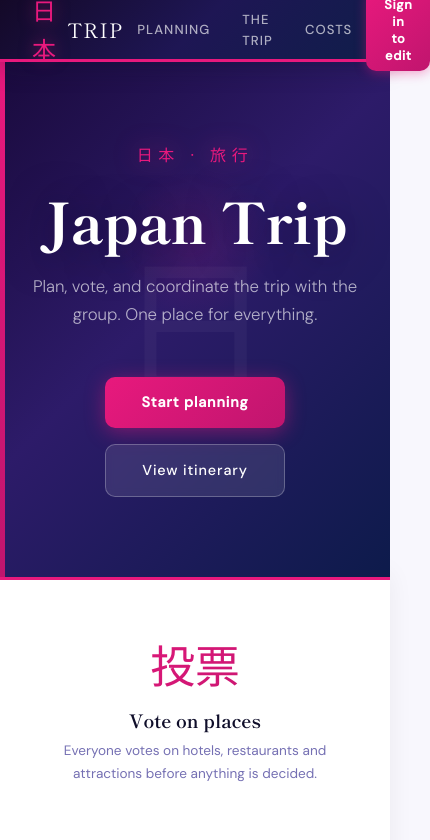
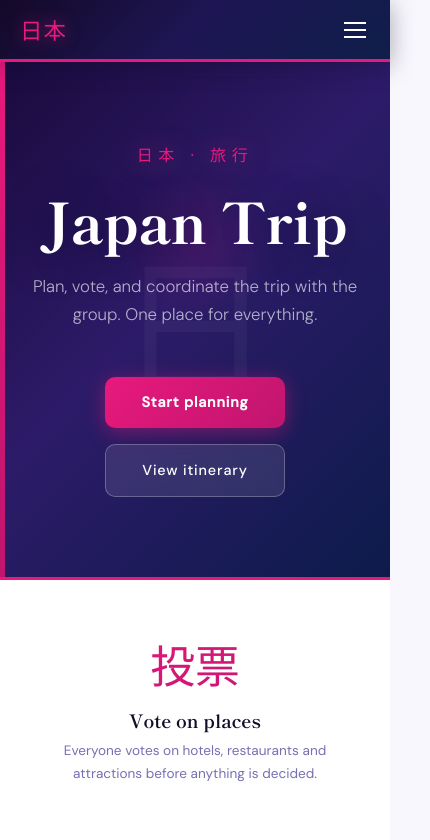
Before and after one commit to SteenSneeze/Japan, a React (Vite) app in the folder client/: page / in a window 390 px wide. Shown: the top 840 px of the page, 430 px wide, since content can reach past the window. Built offline with nearby package versions, Linux system fonts and the light colour scheme; the HTML template or start-up script is replaced by a standard one.

Commit message:
Added mobile support

```diff
--- a/client/src/components/Nav.jsx
+++ b/client/src/components/Nav.jsx
@@ -1,144 +1,118 @@
 import { Link, useLocation } from 'react-router-dom';
 import { useAuth } from '../hooks/useAuth';
+import { useMobile } from '../hooks/useMobile';
 import { useState } from 'react';
 import LoginModal from './LoginModal';
 
-const styles = {
-  nav: {
-    background: 'var(--grad-nav)',
-    borderBottom: '3px solid var(--red)',
-    padding: '0 2rem',
-    display: 'flex',
-    alignItems: 'center',
-    justifyContent: 'space-between',
-    height: '62px',
-    position: 'sticky',
-    top: 0,
-    zIndex: 100,
-    boxShadow: '0 4px 24px rgba(15,14,42,0.35)'
-  },
-  logo: {
-    fontFamily: 'var(--font-display)',
-    fontSize: '1.25rem',
-    color: 'white',
-    letterSpacing: '0.06em',
-    display: 'flex',
-    alignItems: 'center',
-    gap: '10px'
-  },
-  kanji: {
-    color: 'var(--red)',
-    fontSize: '1.5rem',
-    filter: 'drop-shadow(0 0 8px rgba(232,25,125,0.5))'
-  },
-  links: {
-    display: 'flex',
-    gap: '0.25rem',
-    alignItems: 'center'
-  },
-  link: {
-    color: 'rgba(255,255,255,0.65)',
-    fontFamily: 'var(--font-body)',
-    fontSize: '0.82rem',
-    fontWeight: 500,
-    letterSpacing: '0.08em',
-    textTransform: 'uppercase',
-    transition: 'color 0.15s',
-    textDecoration: 'none',
-    padding: '6px 14px',
-    borderRadius: 'var(--radius)'
-  },
-  linkActive: {
-    color: 'white',
-    background: 'rgba(232,25,125,0.2)'
-  },
-  right: {
-    display: 'flex',
-    alignItems: 'center',
-    gap: '1rem'
-  },
-  avatar: {
-    width: '34px',
-    height: '34px',
-    borderRadius: '50%',
-    display: 'flex',
-    alignItems: 'center',
-    justifyContent: 'center',
-    fontWeight: 600,
-    fontSize: '12px',
-    color: 'white',
-    cursor: 'default',
-    boxShadow: '0 0 0 2px rgba(255,255,255,0.2)'
-  },
-  loginBtn: {
-    background: 'var(--grad-accent)',
-    border: 'none',
-    color: 'white',
-    padding: '7px 18px',
-    borderRadius: 'var(--radius)',
-    fontSize: '0.8rem',
-    fontWeight: 600,
-    letterSpacing: '0.05em',
-    cursor: 'pointer',
-    transition: 'opacity 0.15s, transform 0.15s',
-    fontFamily: 'var(--font-body)',
-    boxShadow: '0 2px 12px rgba(232,25,125,0.4)'
-  },
-  logoutBtn: {
-    background: 'transparent',
-    border: '1px solid rgba(255,255,255,0.2)',
-    color: 'rgba(255,255,255,0.6)',
-    fontSize: '0.75rem',
-    cursor: 'pointer',
-    letterSpacing: '0.06em',
-    textTransform: 'uppercase',
-    fontFamily: 'var(--font-body)',
-    padding: '5px 12px',
-    borderRadius: 'var(--radius)'
-  }
-};
+const NAV_LINKS = [
+  { to: '/plan',      label: 'Planning',  icon: '🗺' },
+  { to: '/trip',      label: 'The Trip',  icon: '📅' },
+  { to: '/logistics', label: 'Costs',     icon: '💴' },
+];
 
 export default function Nav() {
   const { user, logout } = useAuth();
   const loc = useLocation();
+  const isMobile = useMobile();
   const [showLogin, setShowLogin] = useState(false);
+  const [menuOpen, setMenuOpen] = useState(false);
 
-  const linkStyle = (path) => ({
-    ...styles.link,
-    ...(loc.pathname.startsWith(path) ? styles.linkActive : {}),
-    display: 'inline-block'
-  });
+  const isActive = (path) => loc.pathname.startsWith(path);
 
   return (
     <>
-      <nav style={styles.nav}>
-        <div style={styles.logo}>
-          <span style={styles.kanji}>日本</span>
-          <span>TRIP</span>
-        </div>
-        <div style={styles.links}>
-          <Link to="/plan" style={linkStyle('/plan')}>Planning</Link>
-          <Link to="/trip" style={linkStyle('/trip')}>The Trip</Link>
-          <Link to="/logistics" style={linkStyle('/logistics')}>Costs</Link>
-        </div>
-        <div style={styles.right}>
+      <nav style={{
+        background: 'var(--grad-nav)', borderBottom: '3px solid var(--red)',
+        padding: '0 1.25rem', display: 'flex', alignItems: 'center', justifyContent: 'space-between',
+        height: '62px', position: 'sticky', top: 0, zIndex: 200,
+        boxShadow: '0 4px 24px rgba(15,14,42,0.35)'
+      }}>
+        {/* Logo */}
+        <Link to="/" style={{ fontFamily: 'var(--font-display)', fontSize: '1.2rem', color: 'white', letterSpacing: '0.06em', display: 'flex', alignItems: 'center', gap: '10px', textDecoration: 'none' }}>
+          <span style={{ color: 'var(--red)', fontSize: '1.4rem', filter: 'drop-shadow(0 0 8px rgba(232,25,125,0.5))' }}>日本</span>
+          {!isMobile && <span>TRIP</span>}
+        </Link>
+
+        {/* Desktop links */}
+        {!isMobile && (
+          <div style={{ display: 'flex', gap: '0.25rem', alignItems: 'center' }}>
+            {NAV_LINKS.map(({ to, label }) => (
+              <Link key={to} to={to} style={{
+                color: isActive(to) ? 'white' : 'rgba(255,255,255,0.65)',
+                fontFamily: 'var(--font-body)', fontSize: '0.82rem', fontWeight: 500,
+                letterSpacing: '0.08em', textTransform: 'uppercase', textDecoration: 'none',
+                padding: '6px 14px', borderRadius: 'var(--radius)', transition: 'color 0.15s',
+                background: isActive(to) ? 'rgba(232,25,125,0.2)' : 'transparent'
+              }}>{label}</Link>
+            ))}
+          </div>
+        )}
+
+        {/* Right side */}
+        <div style={{ display: 'flex', alignItems: 'center', gap: '0.75rem' }}>
           {user ? (
             <>
-              <div
-                style={{ ...styles.avatar, background: user.avatar_color }}
-                title={user.display_name}
-              >
+              <div style={{ width: '34px', height: '34px', borderRadius: '50%', background: user.avatar_color, display: 'flex', alignItems: 'center', justifyContent: 'center', fontWeight: 600, fontSize: '12px', color: 'white', boxShadow: '0 0 0 2px rgba(255,255,255,0.2)' }} title={user.display_name}>
                 {user.display_name.slice(0,2).toUpperCase()}
               </div>
-              <button style={styles.logoutBtn} onClick={logout}>Sign out</button>
+              {!isMobile && (
+                <button onClick={logout} style={{ background: 'transparent', border: '1px solid rgba(255,255,255,0.2)', color: 'rgba(255,255,255,0.6)', fontSize: '0.75rem', cursor: 'pointer', letterSpacing: '0.06em', textTransform: 'uppercase', fontFamily: 'var(--font-body)', padding: '5px 12px', borderRadius: 'var(--radius)' }}>
+                  Sign out
+                </button>
+              )}
             </>
           ) : (
-            <button style={styles.loginBtn} onClick={() => setShowLogin(true)}>
-              Sign in to edit
+            !isMobile && (
+              <button onClick={() => setShowLogin(true)} style={{ background: 'var(--grad-accent)', border: 'none', color: 'white', padding: '7px 18px', borderRadius: 'var(--radius)', fontSize: '0.8rem', fontWeight: 600, cursor: 'pointer', fontFamily: 'var(--font-body)', boxShadow: '0 2px 12px rgba(232,25,125,0.4)' }}>
+                Sign in to edit
+              </button>
+            )
+          )}
+
+          {/* Hamburger */}
+          {isMobile && (
+            <button onClick={() => setMenuOpen(o => !o)} style={{ display: 'flex', flexDirection: 'column', gap: '5px', background: 'none', border: 'none', cursor: 'pointer', padding: '4px', marginLeft: '4px' }}>
+              <span style={{ display: 'block', width: '22px', height: '2px', background: menuOpen ? 'var(--red)' : 'white', transition: 'all 0.2s', transform: menuOpen ? 'rotate(45deg) translate(5px, 5px)' : 'none' }} />
+              <span style={{ display: 'block', width: '22px', height: '2px', background: 'white', transition: 'all 0.2s', opacity: menuOpen ? 0 : 1 }} />
+              <span style={{ display: 'block', width: '22px', height: '2px', background: menuOpen ? 'var(--red)' : 'white', transition: 'all 0.2s', transform: menuOpen ? 'rotate(-45deg) translate(5px, -5px)' : 'none' }} />
             </button>
           )}
         </div>
       </nav>
+
+      {/* Mobile menu drawer */}
+      {isMobile && menuOpen && (
+        <div style={{ position: 'fixed', top: '65px', left: 0, right: 0, background: 'var(--grad-nav)', borderBottom: '3px solid var(--red)', zIndex: 199, boxShadow: '0 8px 32px rgba(15,14,42,0.5)', padding: '0.5rem 0' }}>
+          {NAV_LINKS.map(({ to, label, icon }) => (
+            <Link key={to} to={to} onClick={() => setMenuOpen(false)} style={{
+              display: 'flex', alignItems: 'center', gap: '12px',
+              padding: '14px 1.5rem',
+              color: isActive(to) ? 'white' : 'rgba(255,255,255,0.75)',
+              textDecoration: 'none', fontFamily: 'var(--font-body)', fontSize: '1rem', fontWeight: 500,
+              background: isActive(to) ? 'rgba(232,25,125,0.15)' : 'transparent',
+              borderLeft: isActive(to) ? '3px solid var(--red)' : '3px solid transparent',
+            }}>
+              <span style={{ fontSize: '1.2rem' }}>{icon}</span>
+              {label}
+            </Link>
+          ))}
+          <div style={{ borderTop: '1px solid rgba(255,255,255,0.1)', margin: '0.5rem 0', padding: '0.75rem 1.5rem', display: 'flex', alignItems: 'center', justifyContent: 'space-between' }}>
+            {user ? (
+              <>
+                <span style={{ color: 'rgba(255,255,255,0.7)', fontSize: '0.9rem' }}>{user.display_name}</span>
+                <button onClick={() => { logout(); setMenuOpen(false); }} style={{ background: 'rgba(255,255,255,0.1)', border: '1px solid rgba(255,255,255,0.2)', color: 'rgba(255,255,255,0.7)', fontSize: '0.8rem', cursor: 'pointer', fontFamily: 'var(--font-body)', padding: '6px 14px', borderRadius: 'var(--radius)' }}>
+                  Sign out
+                </button>
+              </>
+            ) : (
+              <button onClick={() => { setShowLogin(true); setMenuOpen(false); }} style={{ width: '100%', background: 'var(--grad-accent)', border: 'none', color: 'white', padding: '10px', borderRadius: 'var(--radius)', fontSize: '0.9rem', fontWeight: 600, cursor: 'pointer', fontFamily: 'var(--font-body)' }}>
+                Sign in to edit
+              </button>
+            )}
+          </div>
+        </div>
+      )}
+
       {showLogin && <LoginModal onClose={() => setShowLogin(false)} />}
     </>
   );
--- a/client/src/components/PlaceCard.jsx
+++ b/client/src/components/PlaceCard.jsx
@@ -20,14 +20,14 @@ const CATEGORY_COLORS = {
 
 const STATUS_LABELS = {
   considering: 'Considering',
-  shortlisted: 'Shortlisted',
+  going: 'Going',
   booked: 'Booked',
   rejected: 'Rejected'
 };
 
 const STATUS_COLORS = {
   considering: '#888780',
-  shortlisted: '#BA7517',
+  going: '#BA7517',
   booked: '#3B6D11',
   rejected: '#A32D2D'
 };
--- /dev/null
+++ b/client/src/hooks/useMobile.js
@@ -0,0 +1,11 @@
+import { useState, useEffect } from 'react';
+
+export function useMobile(breakpoint = 768) {
+  const [isMobile, setIsMobile] = useState(() => window.innerWidth < breakpoint);
+  useEffect(() => {
+    const handler = () => setIsMobile(window.innerWidth < breakpoint);
+    window.addEventListener('resize', handler);
+    return () => window.removeEventListener('resize', handler);
+  }, [breakpoint]);
+  return isMobile;
+}
--- a/client/src/pages/PlanPage.jsx
+++ b/client/src/pages/PlanPage.jsx
@@ -15,7 +15,7 @@ const CATEGORIES = [
 
 const COLUMNS = [
   { value: 'considering', label: 'Considering', color: 'var(--ink-light)' },
-  { value: 'shortlisted', label: 'Shortlisted', color: 'var(--gold)' },
+  { value: 'going', label: 'Going', color: 'var(--gold)' },
   { value: 'booked',      label: 'Booked',      color: '#3B6D11' },
   { value: 'rejected',    label: 'Rejected',    color: 'var(--red)' }
 ];
--- a/client/src/pages/TripPage.jsx
+++ b/client/src/pages/TripPage.jsx
@@ -1,6 +1,7 @@
 import { useState, useEffect, useRef } from 'react';
 import { api } from '../lib/api';
 import { useAuth } from '../hooks/useAuth';
+import { useMobile } from '../hooks/useMobile';
 
 // ── Calendar constants ──────────────────────────────────────────────────────
 const START_HOUR     = 7;
@@ -22,7 +23,7 @@ const CATEGORY_COLORS = {
 };
 const STATUS_COLORS = {
   considering: { color: '#856404', bg: '#fff8e1' },
-  shortlisted: { color: '#1a56db', bg: '#e8f0fe' },
+  going: { color: '#1a56db', bg: '#e8f0fe' },
   booked:      { color: '#2e7d32', bg: '#e8f5e9' },
 };
 
@@ -245,6 +246,8 @@ function TripMap({ days }) {
 // ── Main page ────────────────────────────────────────────────────────────────
 export default function TripPage() {
   const { user } = useAuth();
+  const isMobile = useMobile();
+  const [mobileTab, setMobileTab] = useState('calendar'); // 'days' | 'calendar' | 'plan'
   const [days, setDays] = useState([]);
   const [cities, setCities] = useState([]);
   const [allPlaces, setAllPlaces] = useState([]);
@@ -428,10 +431,10 @@ export default function TripPage() {
         <TripMap days={days} />
       </div>
 
-      <div style={{ display: 'flex', height: 'calc(100vh - 60px - 106px - 300px)', minHeight: '600px' }}>
+      <div style={{ display: 'flex', height: isMobile ? 'auto' : 'calc(100vh - 62px - 106px - 300px)', minHeight: isMobile ? 0 : '600px', flexDirection: isMobile ? 'column' : 'row' }}>
 
         {/* ── Day sidebar ── */}
-        <div style={{ width: '200px', minWidth: '200px', background: 'var(--paper-warm)', borderRight: '1px solid var(--border)', display: 'flex', flexDirection: 'column', flexShrink: 0 }}>
+        <div style={{ width: isMobile ? '100%' : '200px', minWidth: isMobile ? 0 : '200px', background: 'var(--paper-warm)', borderRight: isMobile ? 'none' : '1px solid var(--border)', borderBottom: isMobile ? '1px solid var(--border)' : 'none', display: isMobile && mobileTab !== 'days' ? 'none' : 'flex', flexDirection: 'column', flexShrink: 0, minHeight: isMobile ? '100dvh' : 0 }}>
           <div style={{ padding: '0.75rem 1rem', borderBottom: '1px solid var(--border)', display: 'flex', alignItems: 'center', justifyContent: 'space-between' }}>
             <span style={{ fontSize: '0.7rem', fontWeight: 500, letterSpacing: '0.1em', textTransform: 'uppercase', color: 'var(--ink-light)' }}>Days</span>
             {user && <button onClick={() => setShowAddDay(true)} style={{ width: '22px', height: '22px', borderRadius: '50%', background: 'var(--ink)', color: 'white', border: 'none', fontSize: '1rem', cursor: 'pointer', display: 'flex', alignItems: 'center', justifyContent: 'center' }}>+</button>}
@@ -471,7 +474,7 @@ export default function TripPage() {
         </div>
 
         {/* ── Day detail ── */}
-        <div style={{ flex: 1, display: 'flex', flexDirection: 'column', overflowY: 'auto', minWidth: 0 }}>
+        <div style={{ flex: 1, display: isMobile && mobileTab !== 'calendar' ? 'none' : 'flex', flexDirection: 'column', overflowY: 'auto', minWidth: 0, minHeight: isMobile ? '100dvh' : 0 }}>
           {!currentDay ? (
             <div style={{ textAlign: 'center', paddingTop: '4rem' }}>
               <div style={{ fontFamily: 'var(--font-display)', fontSize: '3rem', color: 'var(--paper-dark)', marginBottom: '1rem' }}>旅</div>
@@ -669,12 +672,12 @@ export default function TripPage() {
         </div>
 
         {/* ── Planning sidebar ── */}
-        <div style={{ width: '240px', minWidth: '240px', borderLeft: '1px solid var(--border)', background: 'var(--paper-warm)', display: 'flex', flexDirection: 'column', flexShrink: 0 }}>
+        <div style={{ width: isMobile ? '100%' : '240px', minWidth: isMobile ? 0 : '240px', borderLeft: isMobile ? 'none' : '1px solid var(--border)', borderTop: isMobile ? '1px solid var(--border)' : 'none', background: 'var(--paper-warm)', display: isMobile && mobileTab !== 'plan' ? 'none' : 'flex', flexDirection: 'column', flexShrink: 0, minHeight: isMobile ? '100dvh' : 0 }}>
           <div style={{ padding: '0.875rem 1rem', borderBottom: '1px solid var(--border)' }}>
             <div style={{ fontSize: '0.7rem', fontWeight: 500, letterSpacing: '0.1em', textTransform: 'uppercase', color: 'var(--ink-light)', marginBottom: '0.4rem' }}>Planning List</div>
             <p style={{ fontSize: '0.7rem', color: 'var(--ink-light)', marginBottom: '0.5rem', lineHeight: 1.4 }}>Drag onto the calendar to time-block. Default duration: 1 hr.</p>
             <div style={{ display: 'flex', gap: '4px', flexWrap: 'wrap' }}>
-              {['all','considering','shortlisted','booked'].map(s => (
+              {['all','considering','going','booked'].map(s => (
                 <button key={s} onClick={() => setPlanFilter(s)} style={{
                   padding: '3px 8px', fontSize: '0.68rem', borderRadius: '999px', cursor: 'pointer', fontFamily: 'var(--font-body)', border: '1px solid',
                   borderColor: planFilter === s ? 'var(--ink)' : 'var(--border)',
@@ -719,6 +722,28 @@ export default function TripPage() {
         </div>
       </div>
 
+      {/* Mobile bottom tab bar */}
+      {isMobile && (
+        <div style={{ position: 'fixed', bottom: 0, left: 0, right: 0, background: 'var(--grad-nav)', borderTop: '2px solid var(--red)', display: 'flex', zIndex: 150, boxShadow: '0 -4px 20px rgba(15,14,42,0.3)' }}>
+          {[
+            { id: 'days',     label: 'Days',    icon: '🗓' },
+            { id: 'calendar', label: 'Calendar', icon: '📅' },
+            { id: 'plan',     label: 'Places',  icon: '🗺' },
+          ].map(tab => (
+            <button key={tab.id} onClick={() => setMobileTab(tab.id)} style={{
+              flex: 1, padding: '10px 4px 8px', background: 'none', border: 'none', cursor: 'pointer',
+              display: 'flex', flexDirection: 'column', alignItems: 'center', gap: '3px',
+              color: mobileTab === tab.id ? 'var(--red)' : 'rgba(255,255,255,0.5)',
+              borderTop: mobileTab === tab.id ? '2px solid var(--red)' : '2px solid transparent',
+              marginTop: '-2px', transition: 'color 0.15s'
+            }}>
+              <span style={{ fontSize: '1.25rem', lineHeight: 1 }}>{tab.icon}</span>
+              <span style={{ fontSize: '0.62rem', fontWeight: 600, letterSpacing: '0.06em', textTransform: 'uppercase' }}>{tab.label}</span>
+            </button>
+          ))}
+        </div>
+      )}
+
       {showAddDay && <AddDayModal onClose={() => setShowAddDay(false)} onAdd={handleAddDay} cities={cities} />}
       {showAddItem && selectedDay && (
         <AddItemModal onClose={() => setShowAddItem(false)} onAdd={handleAddItem} day={selectedDay} places={allPlaces} prefillTime={addItemPrefillTime} />
```
Also changed, not shown: client/src/index.css (+21 -0 lines), 1 other file (tests, documents, lock files or other folders).
